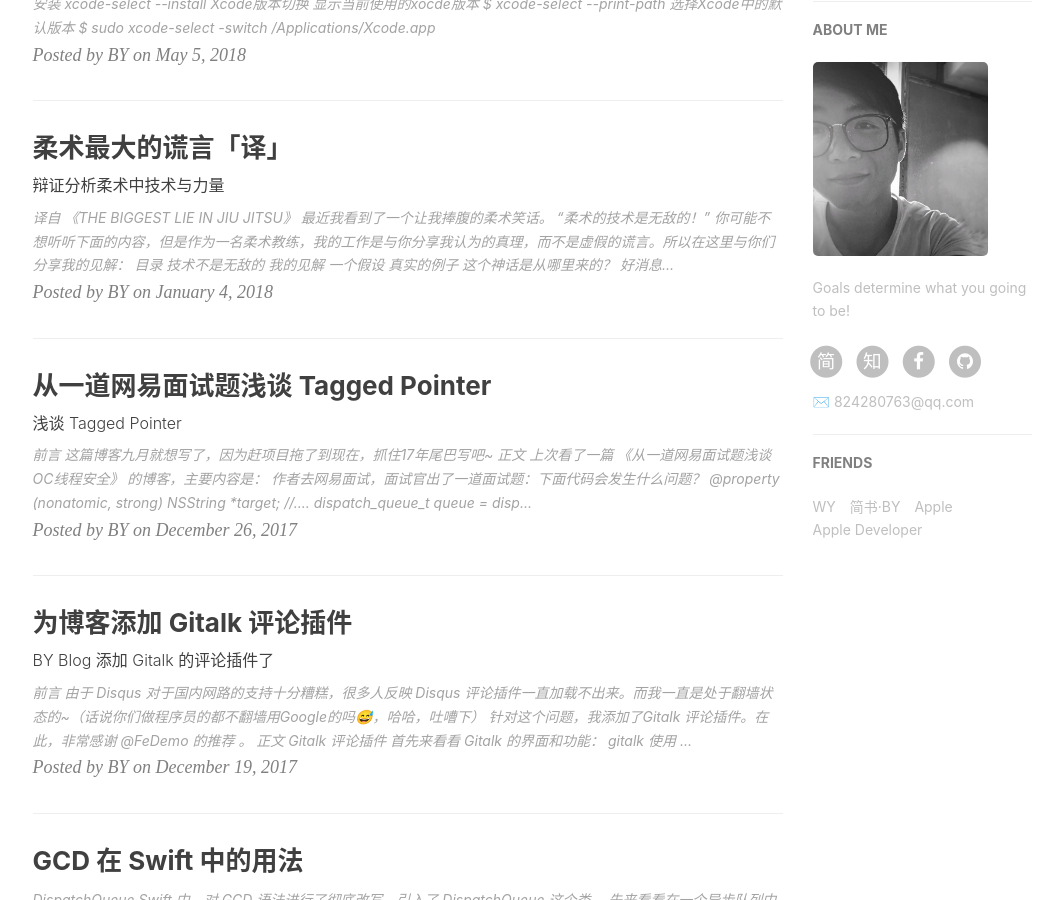
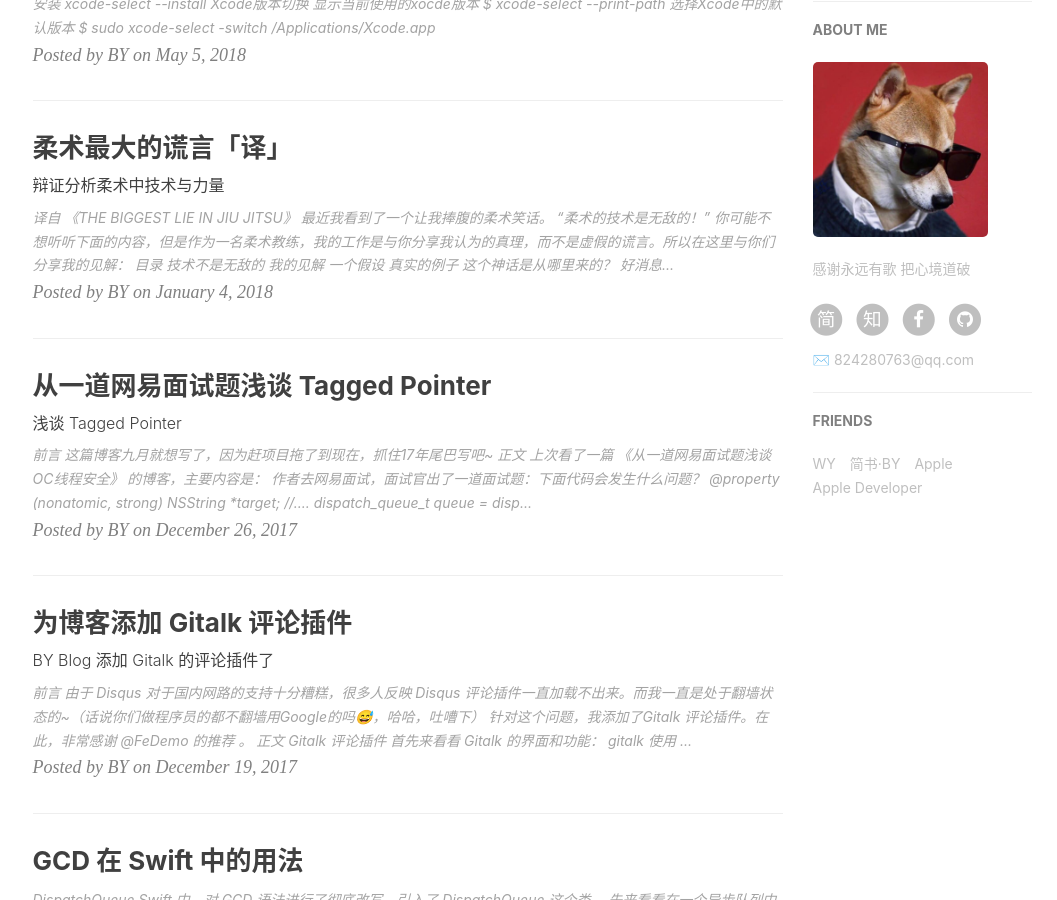
Before and after one commit to zhanglijun111/zhanglijun111.github.io, a Jekyll site: the page built from index.html, in a window 1280 px wide and 900 px high, scrolled down 788 px. Shown: the whole window, without its empty margins (135-1192 px from the left). Built offline with Jekyll 4.4.1, drawn with Linux system fonts in a browser that asks for light colours; nearby versions of some CDN libraries; the list of posts is cut into pages by our own code; comment, search, counter and statistics services are not loaded.

Commit message:
修改图片

```diff
--- a/_config.yml
+++ b/_config.yml
@@ -1,6 +1,6 @@
 # Site settings
 title: 大黄狗的博客
-SEOTitle: 没有被动摇吧11
+SEOTitle: 没有被动摇吧
 header-img: img/post-bg-desk.jpg
 email: 824280763@qq.com
 description: "自娱自乐."
@@ -11,8 +11,8 @@
 
 # Sidebar settings
 sidebar: true                           # whether or not using Sidebar.
-sidebar-about-description: "Goals determine what you going to be!"
-sidebar-avatar: /img/about-BY-gentle.jpg      # use absolute URL, seeing it's used in both `/` and `/about/`
+sidebar-about-description: "感谢永远有歌 把心境道破"
+sidebar-avatar: /img/BYD.jpg      # use absolute URL, seeing it's used in both `/` and `/about/`
 
 
 
@@ -61,7 +61,7 @@
 
 # Gitalk
 gitalk:
-  enable: true    #是否开启Gitalk评论
+  enable: flase    #是否开启Gitalk评论
   clientID: f2c84e7629bb1446c1a4                            #生成的clientID
   clientSecret: ca6d6139d1e1b8c43f8b2e19492ddcac8b322d0d    #生成的clientSecret
   repo: qiubaiying.github.io    #仓库名称
```
Also changed, not shown: img/BYD.jpg (added), img/about-BY-gentle.jpg (deleted), img/post-bg-desk.jpg, img/post-bg-desk1.jpg (added).
